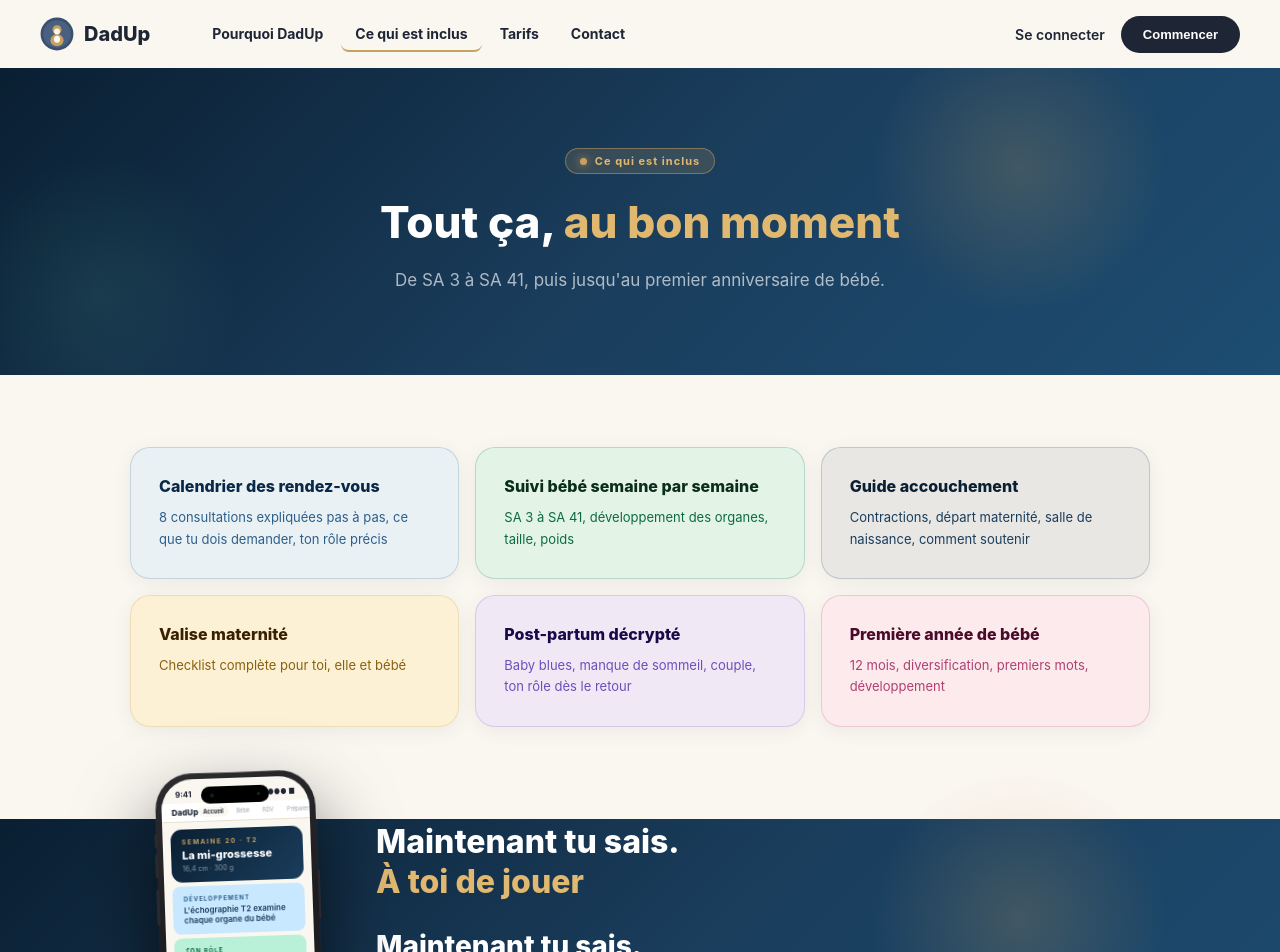
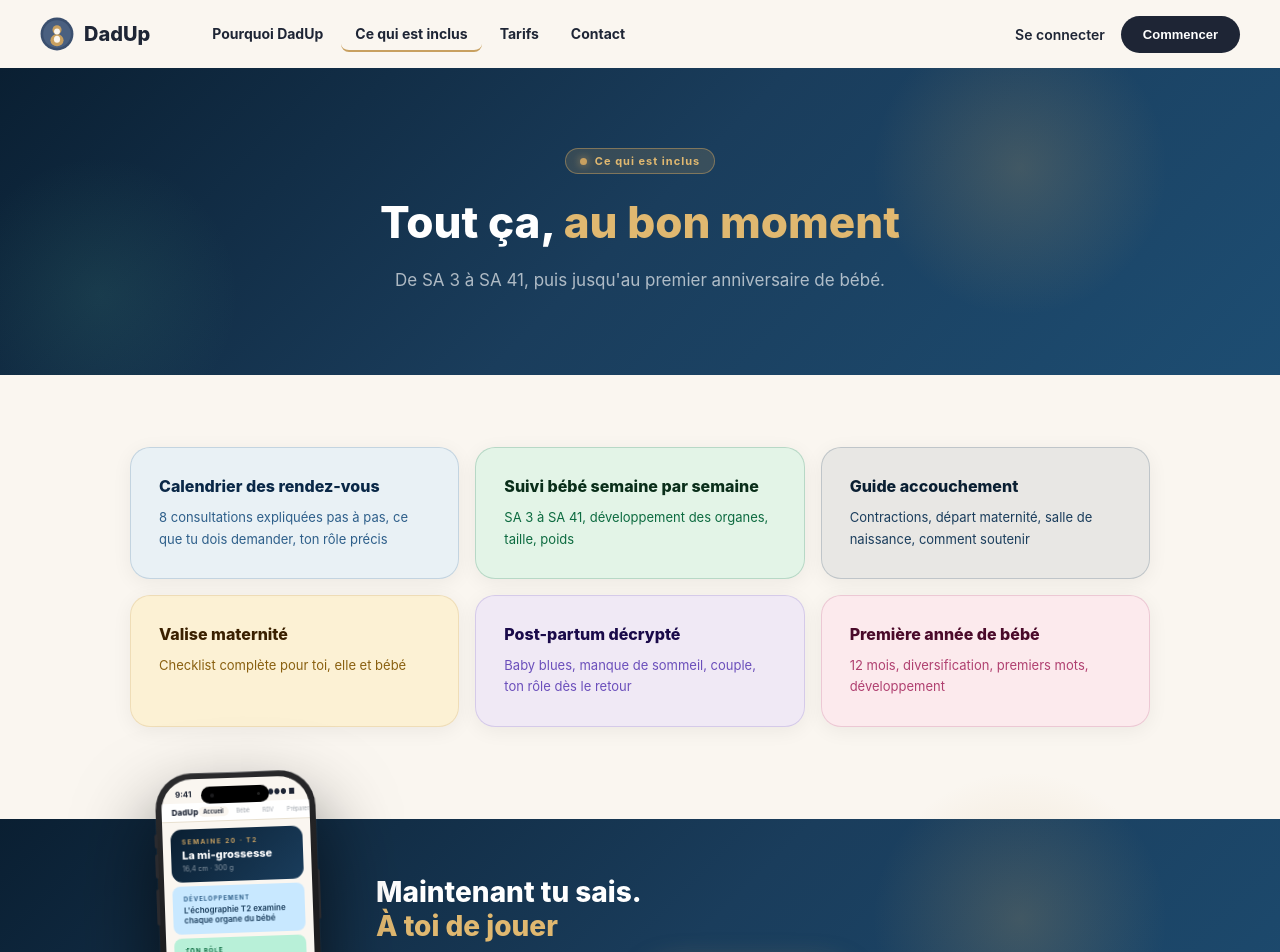
Before and after one commit to Julproject/dadup, a Next.js app: page /inclus in a window 1280 px wide. Shown: the top 952 px of the page. Built offline with nearby package versions, Linux system fonts and the light colour scheme.

Commit message:
Update page.tsx

```diff
--- a/app/inclus/page.tsx
+++ b/app/inclus/page.tsx
@@ -176,7 +176,6 @@ export default function InclusPage() {
 
             {/* CTA */}
             <div style={{flex:1}}>
-              <h2 style={{color:C.white, fontSize:'32px', fontWeight:800, margin:'0 0 28px', lineHeight:1.25}}>Maintenant tu sais.<br/><span style={{color:'#e0b870'}}>À toi de jouer</span></h2>
               <h2 style={{color:'#fff', fontSize:'28px', fontWeight:800, margin:'0 0 20px', lineHeight:1.2}}>Maintenant tu sais.<br/><span style={{color:'#e0b870'}}>À toi de jouer</span></h2>
               <button onClick={() => setShowModal(true)} style={{background:'linear-gradient(135deg,#c8a060,#e8c070)', color:'#1c1510', border:'none', padding:'20px 48px', borderRadius:'32px', fontSize:'18px', fontWeight:800, cursor:'pointer', boxShadow:'0 8px 32px rgba(200,160,96,0.6), 0 2px 8px rgba(0,0,0,0.2)', display:'block', margin:'0 auto 12px', width:'auto'}}>
                 Commencer
```
